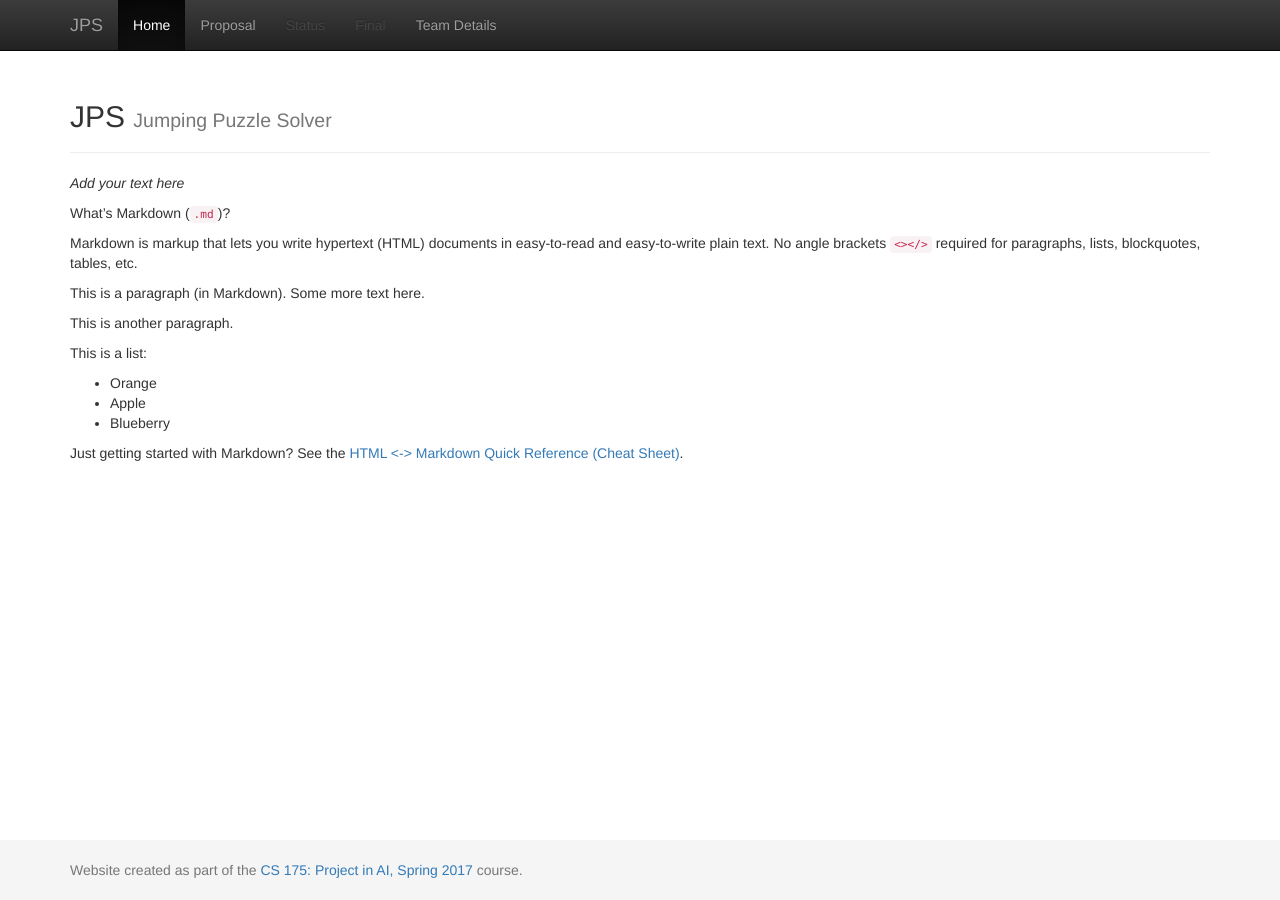
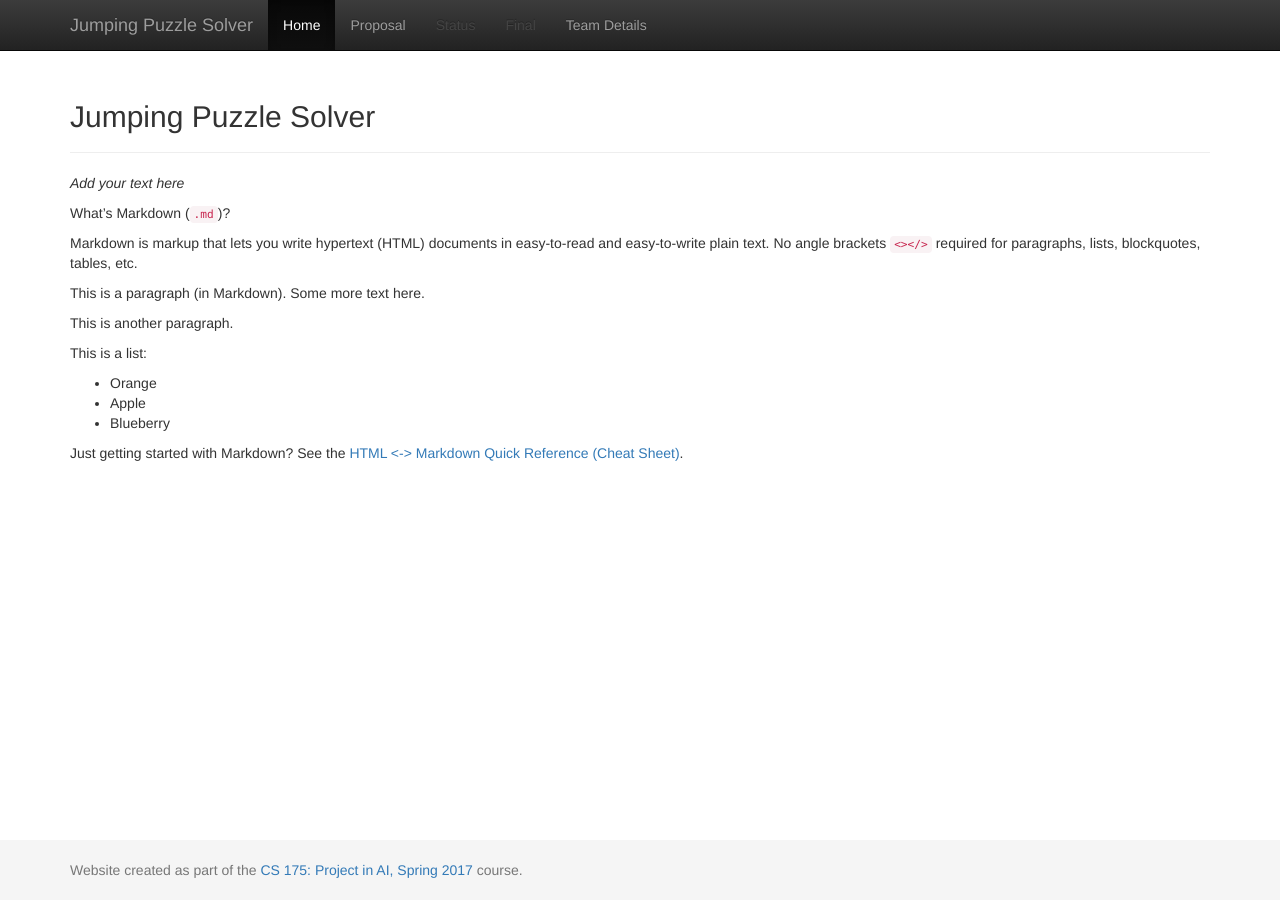
Before and after one commit to minhdna/JPS, a Jekyll site: the page built from docs/index.md, in a window 1280 px wide. Built offline with Jekyll 4.4.1, drawn with Linux system fonts in a browser that asks for light colours; some of the changed lines change nothing that is shown.

Commit message:
Update _config.yml

```diff
--- a/docs/_config.yml
+++ b/docs/_config.yml
@@ -2,7 +2,7 @@
 # site.title
 
 title:    'JPS'
-subtitle: 'Jumping Puzzle Solver'
+title: 'Jumping Puzzle Solver'
 
 
 #########################
```
